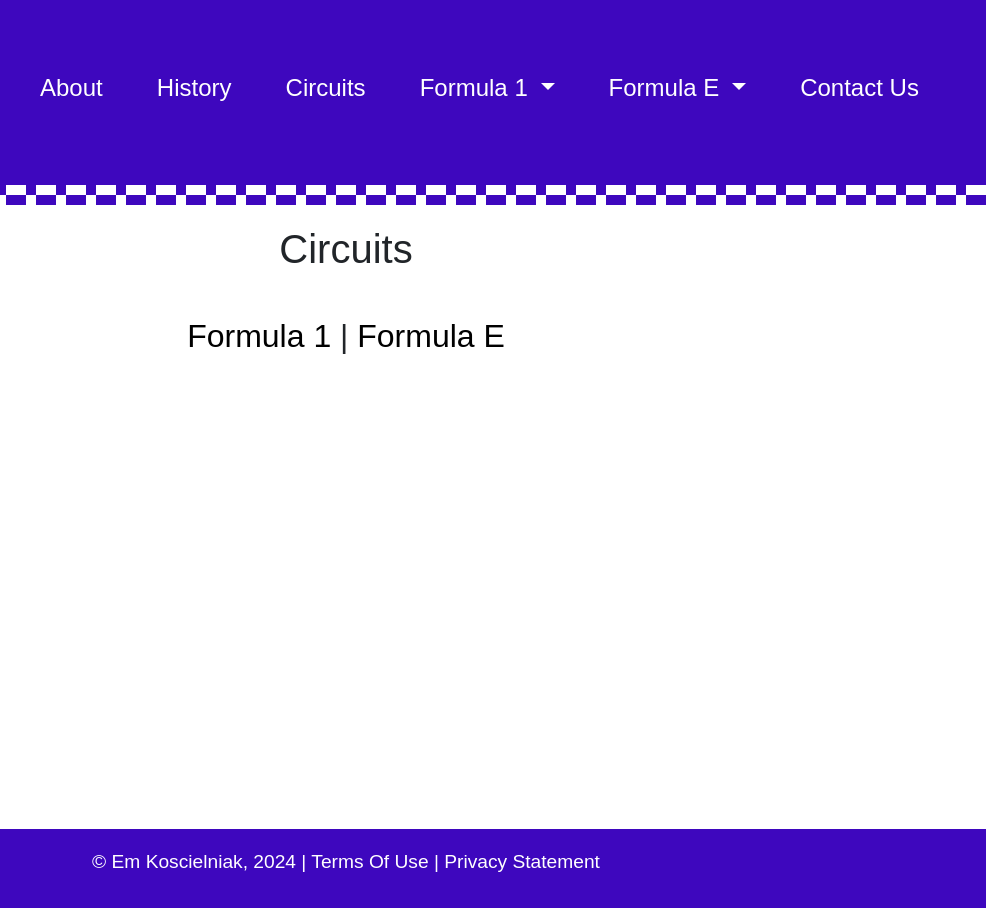
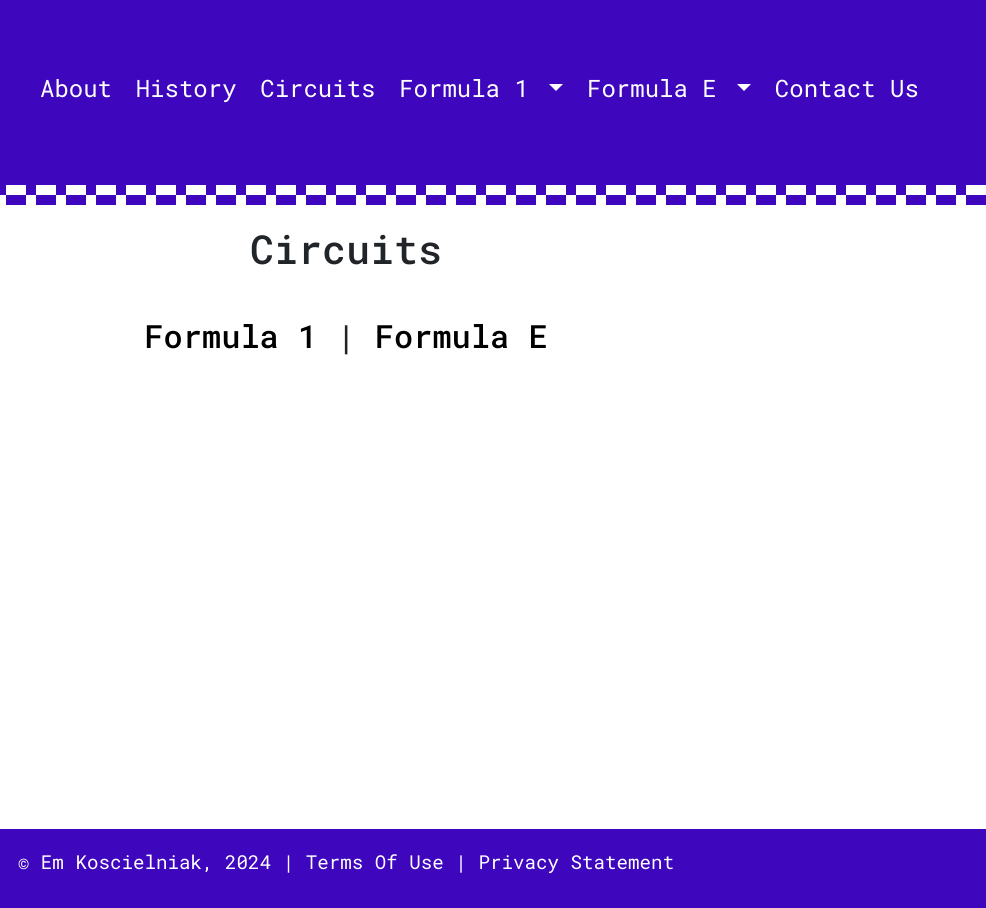
Before and after one commit to emkoscielniak/P4, a plain HTML site: page html/circuits.html in a window 1280 px wide. Shown: the full height of the page, 294-1280 px from the left. Drawn offline with nearby package versions, Linux system fonts and the light colour scheme.

Commit message:
Update circuits.html

```diff
--- a/html/circuits.html
+++ b/html/circuits.html
@@ -6,6 +6,7 @@
 	        <meta charset="utf-8">
             <title> Starter's Grid </title>
             <link rel="shortcut icon" href="../images/icon.ico">
+	    <link href="https://fonts.googleapis.com/css2?family=Roboto+Mono:ital,wght@0,100..700;1,100..700&display=swap" rel="stylesheet">
             <link href="https://cdn.jsdelivr.net/npm/bootstrap@5.0.2/dist/css/bootstrap.min.css"
             rel="stylesheet"
           integrity="sha384-EVSTQN3/azprG1Anm3QDgpJLIm9Nao0Yz1ztcQTwFspd3yD65VohhpuuCOmLASjC"
```
